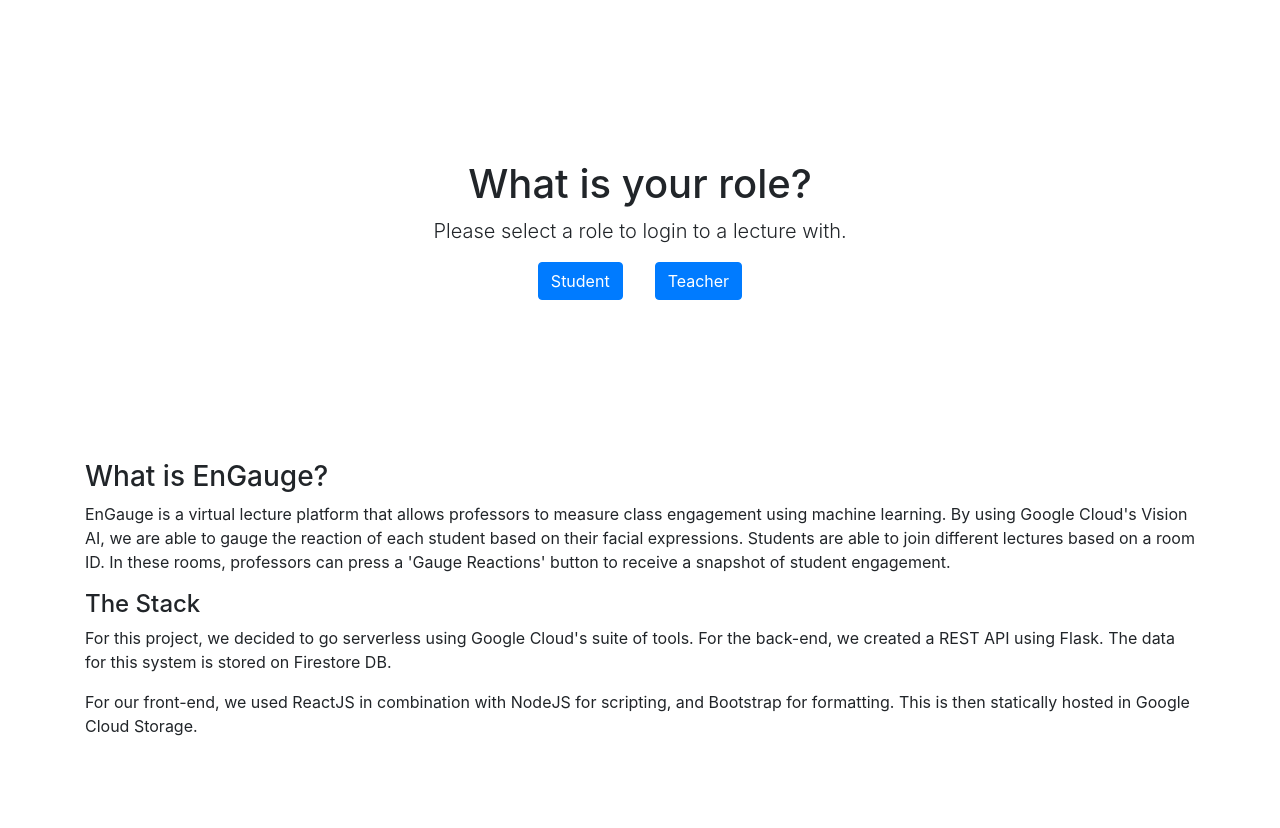
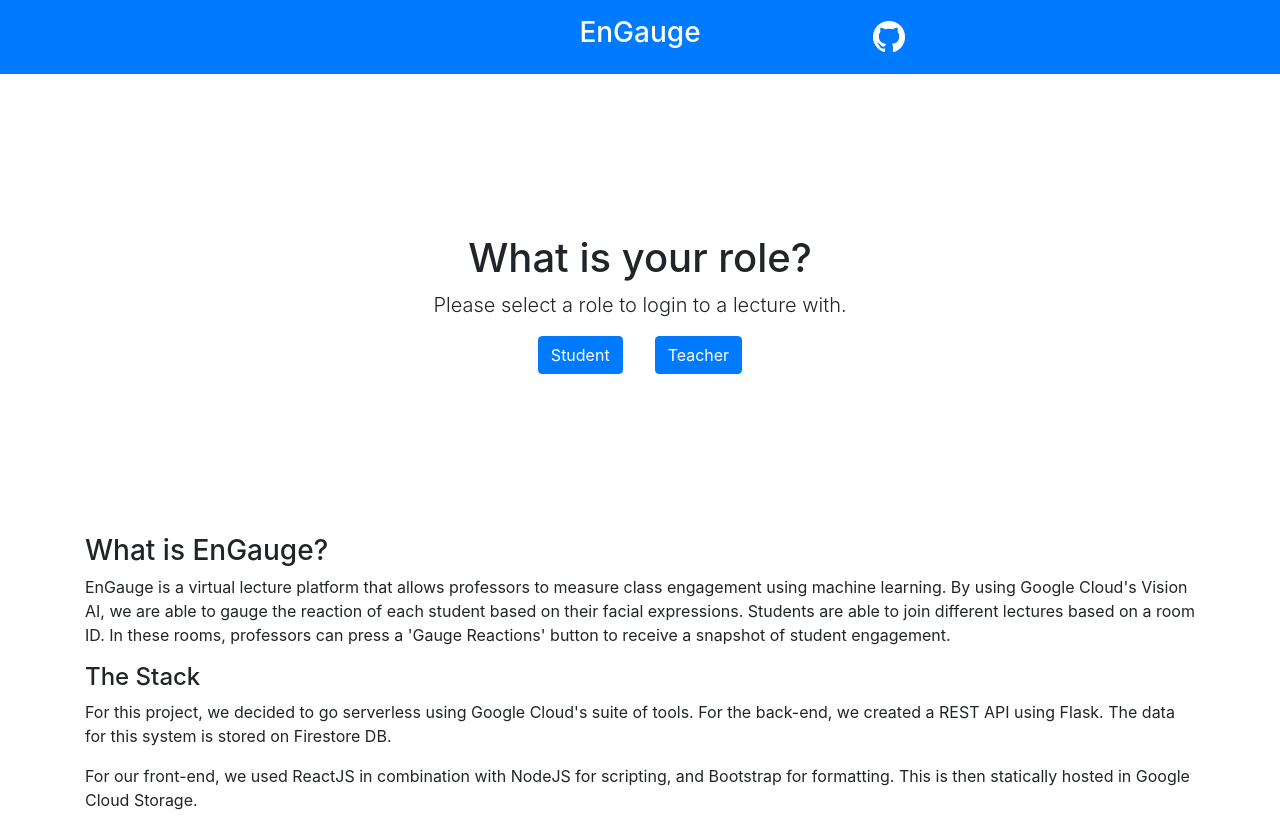
Before and after one commit to genceyalcin/engauge, a React (Create React App) app in the folder ui-main/: page /home in a window 1280 px wide. Before the commit the page ends 800 px from the top, so only its background shows below. Built offline with nearby package versions, Linux system fonts and the light colour scheme.

Commit message:
added header

```diff
--- a/ui-main/src/App.css
+++ b/ui-main/src/App.css
@@ -1,6 +1,10 @@
-/* Home Page */
 .role-prompt {
 	text-align: center;
 	padding-top: 10rem;
 	padding-bottom: 10rem;
 }
+
+.app-header {
+	background-color: #007bff;
+	text-emphasis-color: white;
+}
--- a/ui-main/src/App.tsx
+++ b/ui-main/src/App.tsx
@@ -7,13 +7,14 @@ import {
 } from 'react-router-dom';
 import Home from './components/home';
 import './App.css';
-// import Login from './components/login';
 import Room from './components/room';
+import Header from './components/header';
 
 function App() {
 	return (
 		<React.Fragment>
 			<Router>
+				<Header />
 				<main className="container">
 					<Switch>
 						<Route path="/home" component={Home} />
--- /dev/null
+++ b/ui-main/src/components/header.tsx
@@ -0,0 +1,31 @@
+import React from 'react';
+import { Link } from 'react-router-dom';
+import gitLogo from '../GitHub-Mark-Light-32px.png';
+
+export interface HeaderProps {}
+
+const Header: React.FunctionComponent<HeaderProps> = () => {
+	return (
+		<header className="blog-header py-3 app-header">
+			<div className="row flex-nowrap justify-content-between align-items-center">
+				<div className="col-4"></div>
+				<div className="col-4 text-center">
+					<Link to="/home">
+						<h3 style={{ color: 'white' }}>EnGauge</h3>
+					</Link>
+				</div>
+				<div className="col-4">
+					<a
+						href="https://github.com/genceyalcin/engauge"
+						target="_blank"
+						rel="noreferrer"
+					>
+						<img src={gitLogo} alt="Git Logo"></img>
+					</a>
+				</div>
+			</div>
+		</header>
+	);
+};
+
+export default Header;
```
Also changed, not shown: ui-main/src/GitHub-Mark-Light-32px.png (added), ui-main/src/logo.svg (deleted).
